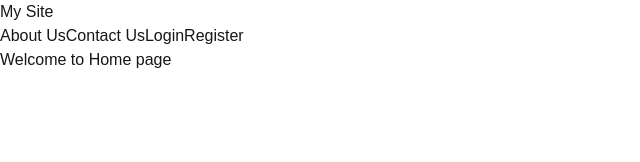
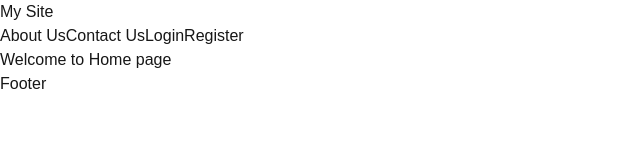
Before and after one commit to Rakesh01999/my-nextjs-app, a Next.js app: page / in a window 1280 px wide. Shown: the top 162 px of the page, without its empty margins (0-640 px from the left). Built offline with nearby package versions, Linux system fonts and the light colour scheme.

Commit message:
small footer added

```diff
--- a/src/app/layout.js
+++ b/src/app/layout.js
@@ -25,6 +25,7 @@ export default function RootLayout({ children }) {
       >
         <Navbar />
         {children}
+        <footer>Footer</footer>
       </body>
     </html>
   );
```
